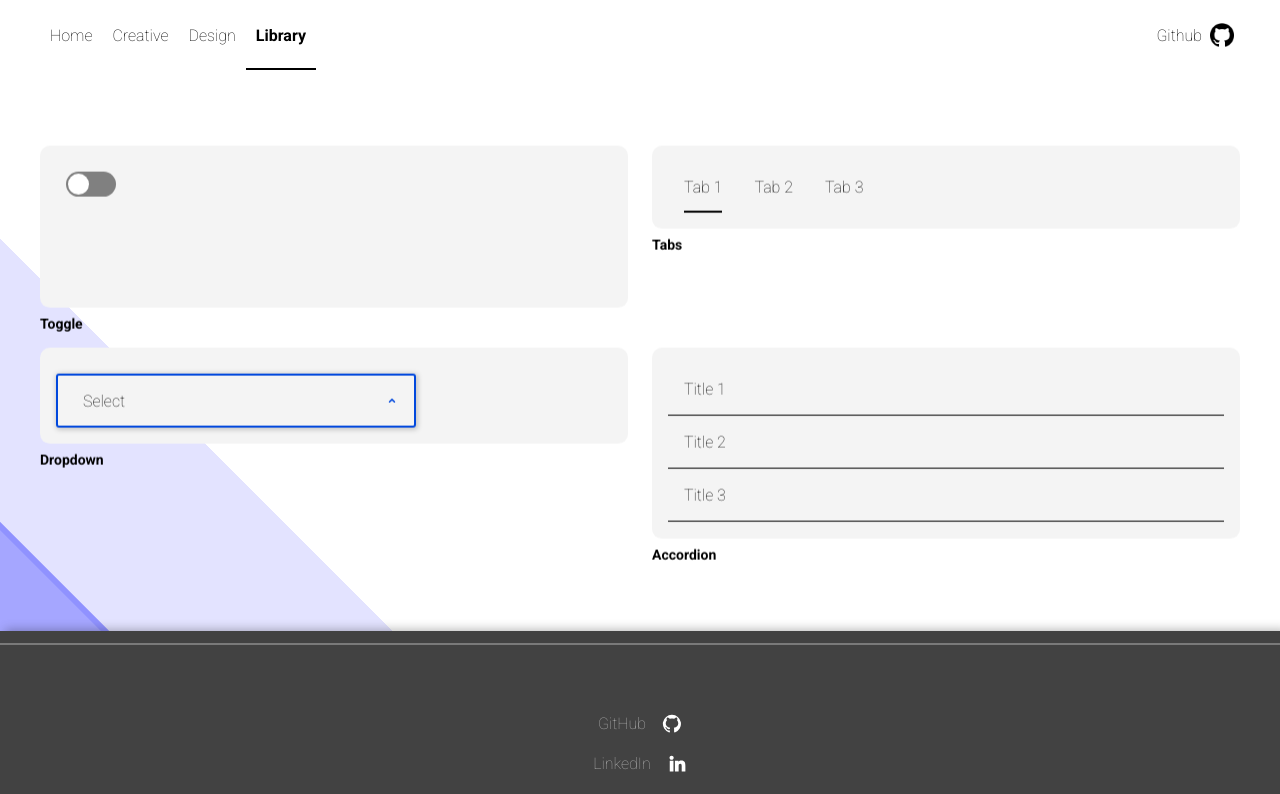
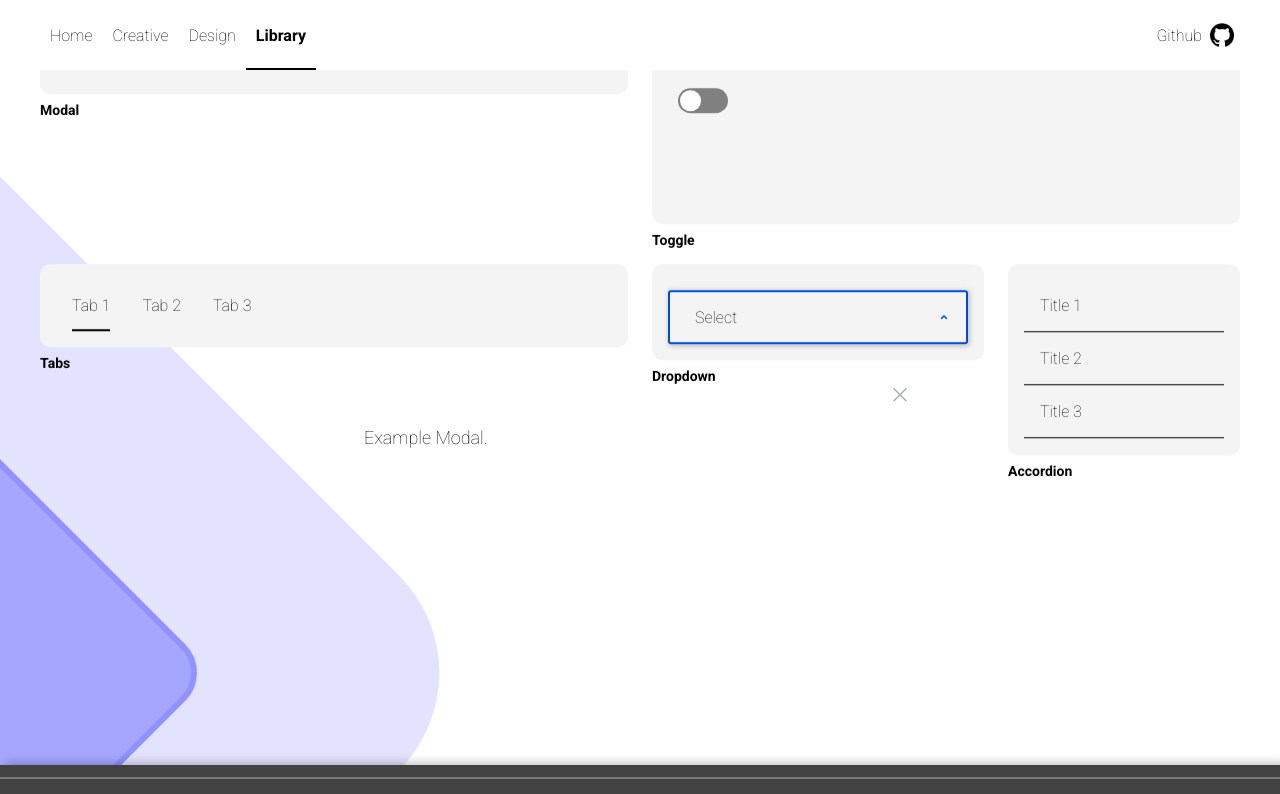
Before and after one commit to the-captain-america/Portfolio-v2, a React (Create React App) app: page /library in a window 1280 px wide. Shown: the top 794 px of the page. Built offline with nearby package versions, Linux system fonts and the light colour scheme.

Commit message:
update landing and spacking

```diff
--- a/src/common/Content/Content.js
+++ b/src/common/Content/Content.js
@@ -4,11 +4,12 @@ import { media } from '@utils/media'
 import { useParallax } from 'react-scroll-parallax'
 
 const ContentContainer = styled.div`
-  margin-top: 70px;
+  top: 72px;
+  position: relative;
   flex: 1 0 auto;
   background: white;
+  padding-bottom: 300px;
 
-  padding-bottom: 96px;
   padding-left: 16px;
   padding-right: 16px;
 
--- /dev/null
+++ b/src/common/Modal/Modal.js
@@ -0,0 +1,118 @@
+import React, { useEffect, useState, useRef } from 'react'
+import styled, { css } from 'styled-components'
+import { Icon } from '../Icon'
+
+const ModalContainer = styled.div`
+  position: fixed;
+  top: 50%;
+  left: 50%;
+  transform: translate(-50%, -50%);
+  width: 100%;
+  max-width: 800px;
+  height: 100%;
+  max-height: 600px;
+
+  .modal-button {
+    padding: 0;
+    border: none;
+    width: 32px;
+    height: 32px;
+    display: flex;
+    justify-content: center;
+    align-items: center;
+    margin-left: auto;
+    outline: none;
+  }
+  .modal-content {
+    margin-top: 16px;
+    font-size: 18px;
+  }
+`
+
+const ModalHeader = styled.div`
+  display: flex;
+  justify-content: flex-start;
+  align-items: center;
+  h2 {
+    line-height: 32px;
+    font-size: 28px;
+    margin: 0;
+  }
+`
+
+const ModalButton = styled.div`
+  display: flex;
+  justify-content: center;
+  align-items: center;
+`
+
+const ModalOverlay = styled.div`
+  position: fixed;
+  top: 0;
+  left: 0;
+  width: 100%;
+  height: 100%;
+  background: rbga(0, 0, 0, 0.5);
+`
+
+const ModalBody = styled.div`
+  &.modal-body {
+    position: absolute;
+    max-width: 600px;
+    width: 100%;
+    background: white;
+    padding: 24px;
+    border-radius: 8px;
+    left: 50%;
+    transform: translate(-50%, -50%);
+    top: 50%;
+  }
+`
+
+const Modal = ({ active, title, children }) => {
+  const [isActive, setIsActive] = useState(false)
+  const ref = useRef(null)
+
+  const handleClose = () => {
+    setIsActive(false)
+  }
+
+  useEffect(() => {
+    const handler = (event) => {
+      if (!ref || !ref.current) return
+      if (event.target.contains(ref.current)) {
+        handleClose()
+      }
+    }
+    document.addEventListener('click', handler, false)
+    return () => {
+      document.removeEventListener('click', handler, false)
+    }
+  }, [])
+
+  useEffect(() => {
+    if (!!active) {
+      setIsActive(active)
+    }
+  }, [active])
+
+  if (!isActive) return null
+  return (
+    <React.Fragment>
+      <ModalContainer ref={ref}>
+        <ModalBody className="modal-body">
+          <ModalHeader className="modal-header">
+            {title && <h2>{title}</h2>}
+            <ModalButton onClick={handleClose} className="modal-button">
+              <Icon name="CLOSE" />
+            </ModalButton>
+          </ModalHeader>
+          <div className="modal-content">{children}</div>
+        </ModalBody>
+      </ModalContainer>
+      <ModalOverlay />
+    </React.Fragment>
+  )
+}
+
+export { Modal }
--- /dev/null
+++ b/src/common/Modal/index.js
@@ -0,0 +1 @@
+export * from './Modal'
--- a/src/components/Library/Library.js
+++ b/src/components/Library/Library.js
@@ -6,6 +6,7 @@ import { Dropdown } from '@common/Dropdown'
 import { Accordion, Provider as AccordionGroup } from '@common/Accordion'
 import { MenuSearchApp } from '@components/Search'
 import { Tabs } from '@common/Tabs'
+import { Modal } from '@common/Modal'
 
 const CardContainer = styled.div`
   display: flex;
@@ -64,6 +65,11 @@ const Library = () => {
   return (
     <Row>
       <Col xs={12} sm={6}>
+        <Card title="Modal">
+          <Modal active={true}>Example Modal.</Modal>
+        </Card>
+      </Col>
+      <Col xs={12} sm={6}>
         <Card title="Toggle">
           <Toggle
             className="toggle"
```
Also changed, not shown: src/common/Main/Main.js (+15 -1 lines).
